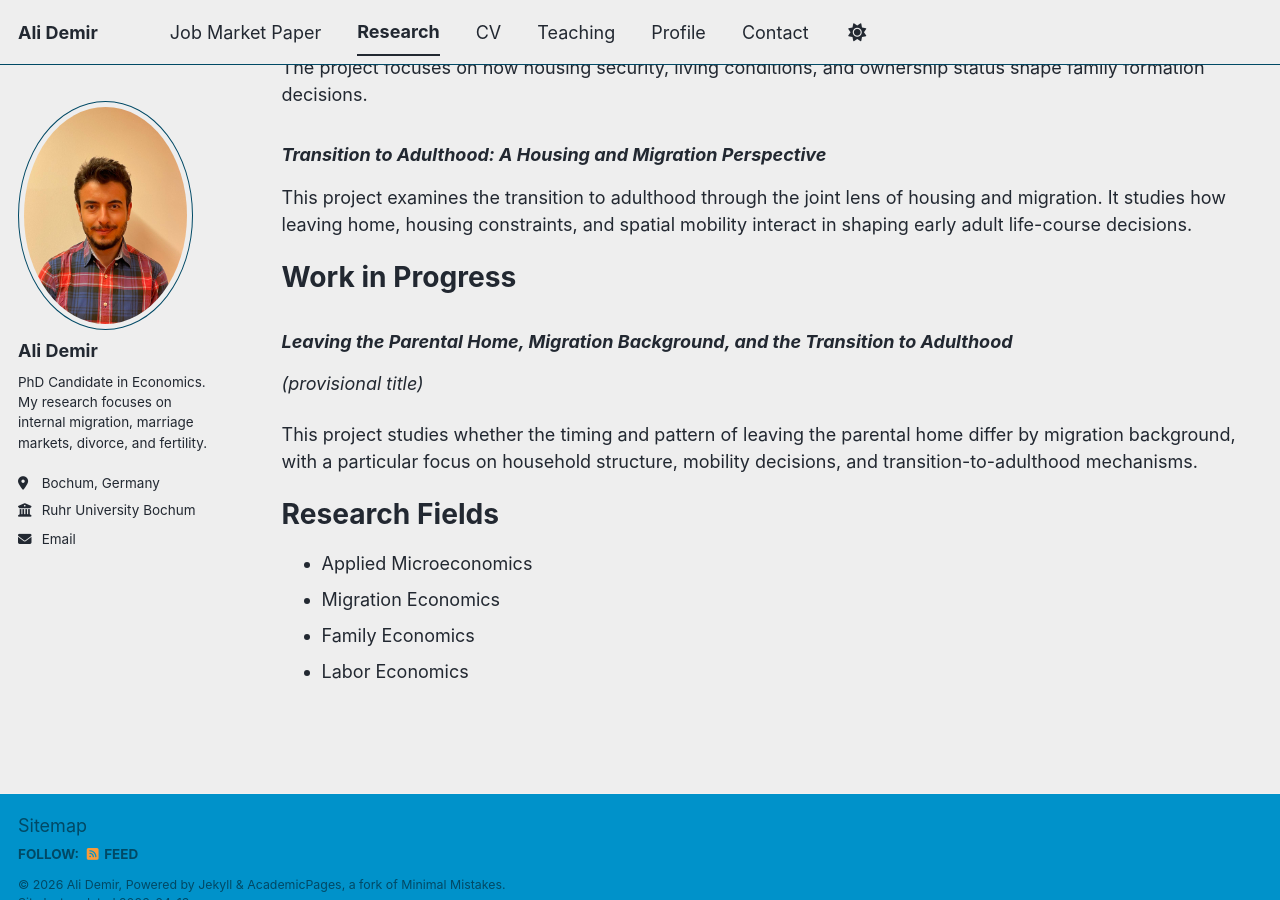
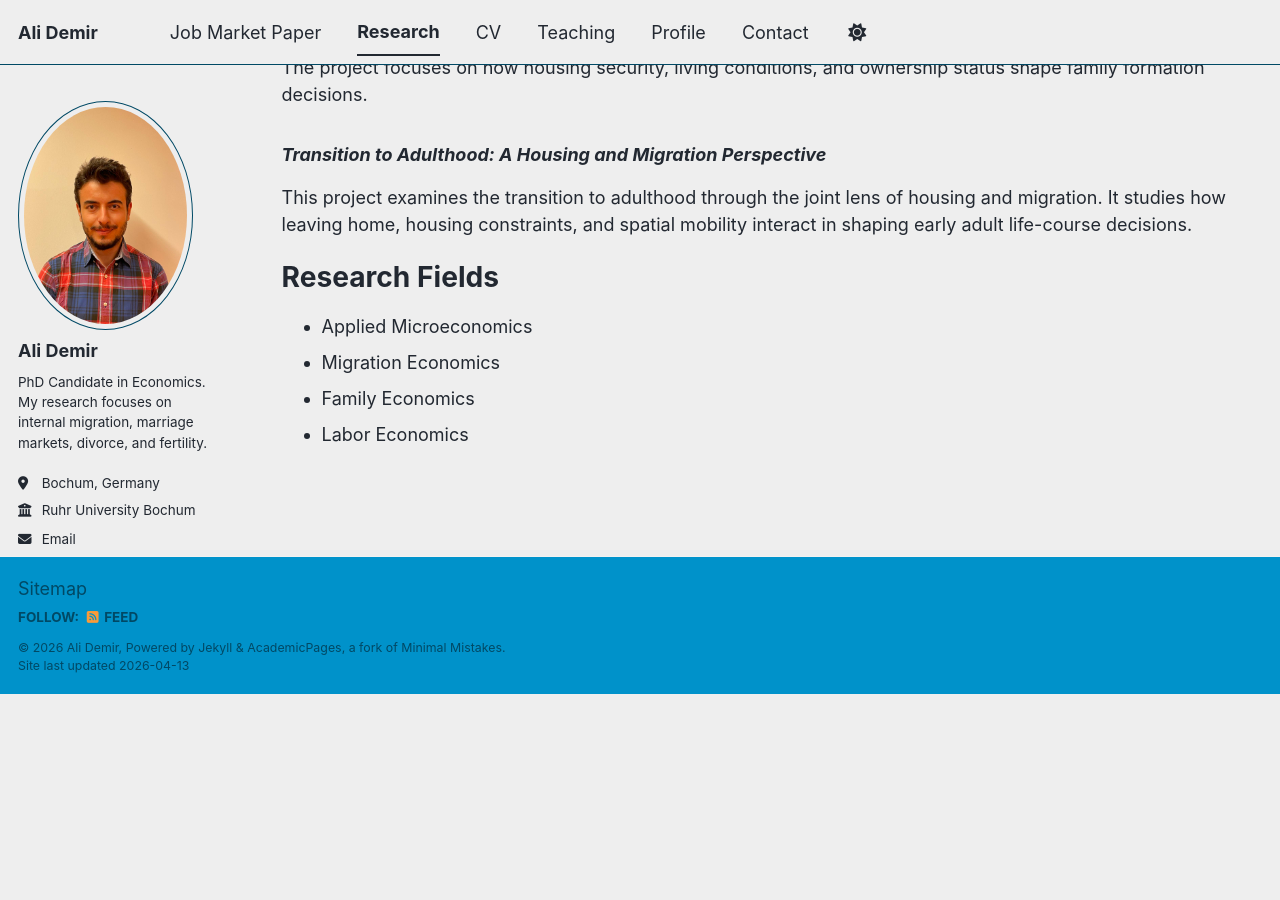
Before and after one commit to alidemir1995ad-alt/alidemir1995ad-alt.github.io, a Jekyll site: the page built from _pages/research.md, in a window 1280 px wide and 900 px high, scrolled down 652 px. Built offline with Jekyll 4.4.1, drawn with Linux system fonts in a browser that asks for light colours; a script bundle is joined from its source files by our own code; library files that are not in the unit come from our copies; after the commit the page ends 1346 px from its top, so only the background shows below that.

Commit message:
Update research.md

```diff
--- a/_pages/research.md
+++ b/_pages/research.md
@@ -30,13 +30,6 @@ This paper studies whether housing conditions, and in particular homeownership,
 
 This project examines the transition to adulthood through the joint lens of housing and migration. It studies how leaving home, housing constraints, and spatial mobility interact in shaping early adult life-course decisions.
 
-Work in Progress
-======
-
-### *Leaving the Parental Home, Migration Background, and the Transition to Adulthood*
-*(provisional title)*
-
-This project studies whether the timing and pattern of leaving the parental home differ by migration background, with a particular focus on household structure, mobility decisions, and transition-to-adulthood mechanisms.
 
 Research Fields
 ======
```
